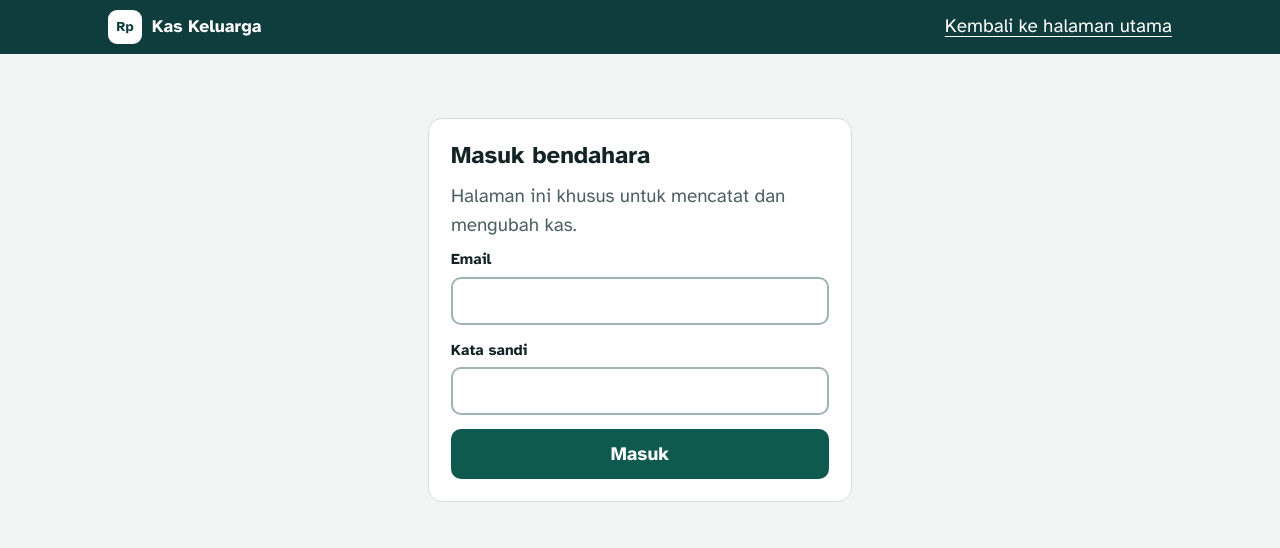
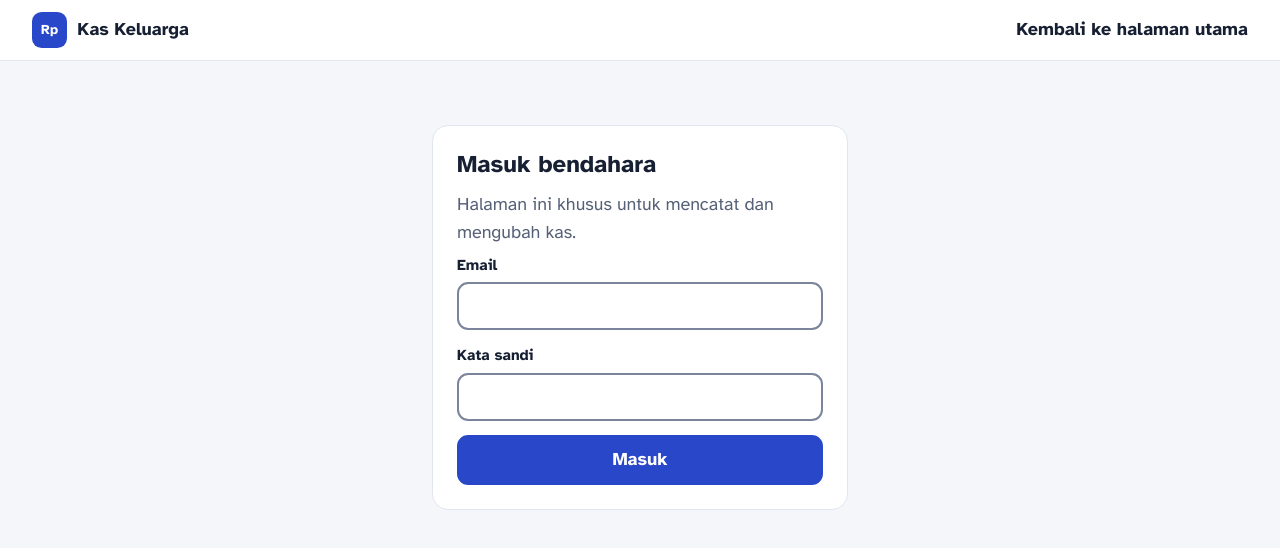
Before and after one commit to Salmakhaira/Bendahara_admin, a Next.js app: page /bendahara in a window 1280 px wide. Shown: the top 548 px of the page. Built offline with nearby package versions, Linux system fonts and the light colour scheme; no server answers.

Commit message:
Update globals.css

```diff
--- a/app/globals.css
+++ b/app/globals.css
@@ -1,191 +1,215 @@
-/* ============ Kas Keluarga — gaya "buku kas" ============
-   Prinsip: mudah dibaca (huruf besar, kontras tinggi), satu elemen yang
-   menonjol (blok saldo), sisanya tenang. Mobile dulu, lalu melebar. */
+/* ============ Kas Keluarga — gaya "buku kas" terang ============
+   Prinsip: terang & lega, huruf besar dengan kontras tinggi (semua pasangan warna
+   lolos WCAG AA), hijau/merah HANYA untuk arti uang masuk/keluar.
+   Semua ukuran memakai rem dan root font ikut lebar layar, jadi tampilan
+   tetap pas di HP, laptop, sampai monitor besar.
+   Ingin ganti warna? Cukup ubah blok :root di bawah ini. */
 
 :root{
-  --latar:#f2f5f4;
-  --kertas:#fff;
-  --tinta:#142426;
-  --redup:#4c5f62;
-  --garis:#d3dedf;
-  --garis-tegas:#9fb2b5;
-  --teal:#0f3d3e;
-  --aksen:#0f5a4f;
-  --masuk:#17753a;
-  --keluar:#b3261e;
-  --fokus:#f5b400;
-  --r:14px;
+  --latar:#f5f6fa;
+  --kertas:#ffffff;
+  --tinta:#172033;
+  --redup:#566178;
+  --garis:#e1e5ee;
+  --garis-tegas:#7a859b;
+
+  --primer:#2848c9;
+  --primer-gelap:#1f3aa6;
+  --primer-bg:#e9eefc;
+
+  --masuk:#0f7a3d;
+  --masuk-bg:#e6f5ec;
+  --keluar:#c0301e;
+  --keluar-bg:#fdebe8;
+  --ubah:#7a5200;
+  --ubah-bg:#fff1cc;
+
+  --fokus:#ffb703;
+  --r:1rem;
+  --r-kecil:.7rem;
 }
+
 *{box-sizing:border-box}
-html{-webkit-text-size-adjust:100%}
-body{margin:0;background:var(--latar);color:var(--tinta);font-size:18px;line-height:1.55;font-variant-numeric:tabular-nums}
-@media (min-width:960px){body{font-size:19px}}
-h1{font-size:clamp(1.6rem,4vw,2.1rem);line-height:1.2;margin:.2em 0 .5em}
+html{font-size:clamp(16px,.45vw + 9.5px,22px);-webkit-text-size-adjust:100%}
+body{margin:0;background:var(--latar);color:var(--tinta);font-size:1.125rem;line-height:1.55;font-variant-numeric:tabular-nums}
+h1{font-size:clamp(1.6rem,3vw,2.1rem);line-height:1.2;margin:.2em 0 .5em}
 h2{font-size:1.3rem;line-height:1.25;margin:0}
 h3{font-size:1.05rem;line-height:1.35;margin:0}
 p{margin:.4em 0}
-code{background:#e6eded;padding:2px 6px;border-radius:6px;font-size:.88em}
-a{color:#0b5cad;font-weight:700}
+code{background:#e8ebf4;padding:.1em .4em;border-radius:.4rem;font-size:.88em}
+a{color:var(--primer);font-weight:700}
 .sr{position:absolute;width:1px;height:1px;overflow:hidden;clip:rect(0 0 0 0);white-space:nowrap}
 .redup{color:var(--redup)}
-a:focus-visible,button:focus-visible,input:focus-visible,select:focus-visible,summary:focus-visible{outline:4px solid var(--fokus);outline-offset:2px}
+a:focus-visible,button:focus-visible,input:focus-visible,select:focus-visible{outline:.25rem solid var(--fokus);outline-offset:2px}
 
 /* ---------- bilah atas ---------- */
-.bar{background:var(--teal);color:#fff;position:sticky;top:0;z-index:20}
-.bar-in{max-width:1120px;margin:0 auto;padding:10px clamp(14px,3vw,28px);display:flex;align-items:center;justify-content:space-between;gap:8px 16px;flex-wrap:wrap}
-.merek{display:flex;align-items:center;gap:10px;color:#fff;text-decoration:none;font-size:1.1rem}
-.logo{display:grid;place-items:center;width:34px;height:34px;border-radius:9px;background:#fff;color:var(--teal);font-size:.85rem;font-weight:700}
-.bar-nav{display:flex;align-items:center;gap:6px 18px;flex-wrap:wrap}
-.bar-nav a:not(.btn){color:#fff;font-weight:400;text-decoration:underline;text-underline-offset:4px}
-@media (max-width:420px){.merek span:last-child{font-size:1rem}.bar-nav{gap:6px 12px}}
+.bar{background:var(--kertas);border-bottom:1px solid var(--garis);position:sticky;top:0;z-index:20}
+.bar-in{max-width:88rem;margin:0 auto;padding:.6rem clamp(.9rem,3vw,2rem);display:flex;align-items:center;justify-content:space-between;gap:.4rem 1rem;flex-wrap:wrap}
+.merek{display:flex;align-items:center;gap:.65rem;color:var(--tinta);text-decoration:none;font-size:1.12rem;font-weight:700}
+.logo{display:grid;place-items:center;width:2.2rem;height:2.2rem;border-radius:.6rem;background:var(--primer);color:#fff;font-size:.85rem;font-weight:700}
+.bar-nav{display:flex;align-items:center;gap:.4rem 1.2rem;flex-wrap:wrap}
+.bar-nav a:not(.btn){color:var(--tinta);font-weight:700;text-decoration:none;padding:.4rem 0}
+.bar-nav a:not(.btn):hover{color:var(--primer);text-decoration:underline;text-underline-offset:.3rem}
+@media (max-width:420px){.bar-nav{gap:.4rem .8rem}.merek{font-size:1rem}.bar-nav .btn.kecil{padding:0 .75rem}.hide-hp{display:none}select{padding-left:.65rem;padding-right:.3rem;font-size:1rem}}
 
 /* ---------- tata letak ---------- */
-.wrap{max-width:1120px;margin:0 auto;padding:18px clamp(14px,3vw,28px) 64px}
-.wrap.sempit{max-width:760px}
-.wrap.tengah{max-width:480px;padding-top:clamp(20px,8vh,72px)}
-.tata{display:grid;gap:16px}
-.samping{display:grid;gap:14px;align-content:start}
+.wrap{max-width:88rem;margin:0 auto;padding:1.2rem clamp(.9rem,3vw,2rem) 4rem}
+.wrap.sempit{max-width:48rem}
+.wrap.tengah{max-width:30rem;padding-top:clamp(1.2rem,8vh,4.5rem)}
+.tata{display:grid;gap:1rem}
+.samping{display:grid;gap:.9rem;align-content:start}
 .utama{min-width:0}
 @media (min-width:960px){
-  .tata{grid-template-columns:350px minmax(0,1fr);gap:28px;align-items:start}
-  .tata.admin{grid-template-columns:400px minmax(0,1fr)}
-  .samping{position:sticky;top:76px}
-  .tata.admin .samping{max-height:calc(100vh - 92px);overflow-y:auto;padding-bottom:4px;scrollbar-width:thin}
+  .tata{grid-template-columns:minmax(19rem,22rem) minmax(0,64rem);justify-content:center;gap:2rem;align-items:start}
+  .tata.admin{grid-template-columns:minmax(21rem,25rem) minmax(0,60rem)}
+  .samping{position:sticky;top:5rem}
 }
+/* form bendahara menempel hanya jika layarnya cukup tinggi; kalau tidak, ikut menggulir biasa */
+@media (min-width:960px) and (max-height:899px){.tata.admin .samping{position:static}}
 
-/* ---------- blok saldo (satu-satunya yang menonjol) ---------- */
-.saldo{background:var(--teal);color:#fff;border-radius:18px;padding:20px 22px 22px}
-.saldo p{margin:0;opacity:.9}
-.saldo strong{display:block;font-size:clamp(2.1rem,9vw,2.8rem);line-height:1.1;margin:4px 0 16px;letter-spacing:-.01em;overflow-wrap:anywhere}
-.saldo.kecil strong{margin-bottom:6px}
-.saldo .akun{font-size:.8rem;opacity:.75;overflow-wrap:anywhere}
-.dua{display:grid;grid-template-columns:1fr 1fr;gap:10px;margin:0}
-.dua div{background:rgba(255,255,255,.12);border-radius:12px;padding:10px 12px}
-.dua dt{font-size:.85rem;opacity:.85}
-.dua dd{margin:0;font-weight:700;font-size:1rem;overflow-wrap:anywhere}
-.jaminan{font-size:.9rem;color:var(--redup);margin:0;padding:0 4px}
-/* di laptop blok saldo ada di kolom samping yang sempit: nominal diperkecil, rincian disusun ke bawah */
+/* ---------- kartu saldo ---------- */
+.saldo{background:var(--primer-bg);border:1px solid #d3dcf6;border-radius:1.2rem;padding:1.25rem 1.3rem 1.2rem}
+.saldo-label{margin:0;color:var(--redup);font-weight:700}
+.saldo-angka{display:block;font-size:clamp(2.1rem,8.5vw,2.9rem);line-height:1.1;margin:.25rem 0 1rem;letter-spacing:-.015em;color:var(--tinta);overflow-wrap:anywhere}
+.batang-wrap{margin-bottom:1rem}
+.batang{display:flex;height:.7rem;border-radius:999px;overflow:hidden;background:#fff}
+.batang .sisa{background:var(--masuk)}
+.batang .pakai{background:var(--keluar)}
+.batang-ket{margin:.35rem 0 0;font-size:.88rem;color:var(--redup)}
+.dua{display:grid;grid-template-columns:1fr;gap:.5rem;margin:0}
+.dua div{display:flex;justify-content:space-between;align-items:baseline;gap:.8rem;background:#fff;border-radius:var(--r-kecil);padding:.6rem .8rem}
+.dua dt{font-size:.85rem;color:var(--redup)}
+.dua dd{margin:0;font-weight:700;font-size:1.02rem;overflow-wrap:anywhere}
+.dua .m dd{color:var(--masuk)}
+.dua .k dd{color:var(--keluar)}
+.saldo .akun{margin:.8rem 0 0;font-size:.82rem;color:var(--redup);overflow-wrap:anywhere}
+.jaminan{font-size:.9rem;color:var(--redup);margin:0;padding:0 .25rem}
 @media (min-width:960px){
-  .saldo strong{font-size:clamp(1.9rem,2.5vw,2.25rem)}
-  .dua{grid-template-columns:1fr}
-  .dua div{display:flex;justify-content:space-between;align-items:baseline;gap:12px}
+  .saldo-angka{font-size:clamp(1.9rem,2.5vw,2.5rem)}
 }
 
 /* ---------- panel & form ---------- */
-.panel{background:var(--kertas);border:1px solid var(--garis);border-radius:var(--r);padding:16px}
-.f{display:block;font-weight:700;font-size:.95rem;margin:0 0 14px}
+.panel{background:var(--kertas);border:1px solid var(--garis);border-radius:var(--r);padding:1.1rem}
+.f{display:block;font-weight:700;font-size:.95rem;margin:0 0 .9rem}
 small{font-weight:400;color:var(--redup);font-size:.85em}
-.wajib{font-size:.78rem;color:var(--keluar);margin-left:6px}
-input,select{display:block;width:100%;min-height:48px;font:inherit;font-weight:400;padding:8px 12px;margin-top:5px;border:2px solid var(--garis-tegas);border-radius:10px;background:#fff;color:var(--tinta)}
-input[type=file]{padding:9px 10px;font-size:.9rem}
-.grid2{display:grid;gap:0 12px}
+.wajib{font-size:.78rem;color:var(--keluar);margin-left:.4rem}
+input,select{display:block;width:100%;min-height:3rem;font:inherit;font-weight:400;padding:.5rem .8rem;margin-top:.3rem;border:2px solid var(--garis-tegas);border-radius:var(--r-kecil);background:#fff;color:var(--tinta)}
+input:hover,select:hover{border-color:var(--primer)}
+input[type=file]{padding:.55rem .65rem;font-size:.9rem}
+.grid2{display:grid;gap:0 .8rem}
 @media (min-width:520px){.grid2{grid-template-columns:1fr 1fr}}
 
-.filter{display:grid;grid-template-columns:1fr 1fr;gap:0 12px;margin-bottom:16px;padding-bottom:6px}
-.filter .f{margin-bottom:12px}
+.filter{display:grid;grid-template-columns:1.25fr 1fr;gap:0 .8rem;margin-bottom:1rem;padding-bottom:.4rem}
+.filter .f{margin-bottom:.8rem}
 .filter .cari,.filter-aksi{grid-column:1 / -1}
-.filter-aksi{display:flex;gap:10px;margin-bottom:10px}
-.filter-aksi .btn{flex:1}
-@media (min-width:560px){.filter-aksi .btn{flex:none}}
+.filter-aksi{display:flex;gap:.6rem;margin-bottom:.6rem}
+.filter-aksi .btn{flex:1;white-space:nowrap}
+.filter-aksi .btn.garis{flex:none;padding:0 .9rem}
+@media (min-width:560px){.filter{grid-template-columns:1fr 1fr}.filter-aksi .btn{flex:none}}
 @media (min-width:1100px){
-  .filter{grid-template-columns:minmax(170px,1fr) minmax(170px,1fr) minmax(0,1.5fr)}
+  .filter{grid-template-columns:minmax(10rem,1fr) minmax(10rem,1fr) minmax(0,1.5fr)}
   .filter .cari{grid-column:auto}
 }
 
-.form h2{margin-bottom:12px}
-fieldset{border:0;padding:0;margin:0 0 14px;min-width:0}
-legend{font-weight:700;font-size:.95rem;padding:0;margin-bottom:5px}
-.segmen{display:grid;grid-template-columns:1fr 1fr;gap:10px}
+.form h2{margin-bottom:.8rem}
+fieldset{border:0;padding:0;margin:0 0 .9rem;min-width:0}
+legend{font-weight:700;font-size:.95rem;padding:0;margin-bottom:.3rem}
+.segmen{display:grid;grid-template-columns:1fr 1fr;gap:.6rem}
 .segmen legend{grid-column:1 / -1}
-.pilih{position:relative;margin:0;text-align:center;padding:12px 6px;border:2px solid var(--garis-tegas);border-radius:10px;background:#fff;cursor:pointer;font-weight:700;font-size:.98rem}
+.pilih{position:relative;margin:0;text-align:center;padding:.75rem .4rem;border:2px solid var(--garis-tegas);border-radius:var(--r-kecil);background:#fff;cursor:pointer;font-weight:700;font-size:.98rem}
 .pilih input{position:absolute;opacity:0;width:1px;min-height:0;height:1px;margin:0}
-.pilih.masuk{border-color:var(--masuk);background:var(--masuk);color:#fff}
-.pilih.keluar{border-color:var(--keluar);background:var(--keluar);color:#fff}
-.pilih:focus-within{outline:4px solid var(--fokus);outline-offset:2px}
-.centang{display:flex;gap:12px;align-items:center;font-weight:400;margin:-4px 0 14px}
-.centang input{width:26px;min-height:26px;height:26px;margin:0}
-.form-aksi{display:grid;gap:10px;margin-top:4px}
+.pilih.masuk{border-color:var(--masuk);background:var(--masuk-bg);color:var(--masuk)}
+.pilih.keluar{border-color:var(--keluar);background:var(--keluar-bg);color:var(--keluar)}
+.pilih:focus-within{outline:.25rem solid var(--fokus);outline-offset:2px}
+.centang{display:flex;gap:.75rem;align-items:center;font-weight:400;margin:-.2rem 0 .9rem}
+.centang input{width:1.6rem;min-height:1.6rem;height:1.6rem;margin:0}
+.form-aksi{display:grid;gap:.6rem;margin-top:.3rem}
 
 /* ---------- tombol ---------- */
-.btn{display:inline-flex;align-items:center;justify-content:center;min-height:50px;padding:0 20px;font:inherit;font-weight:700;background:var(--aksen);color:#fff;border:2px solid var(--aksen);border-radius:10px;text-decoration:none;text-align:center;cursor:pointer;line-height:1.2}
-.btn:hover{filter:brightness(1.08)}
+.btn{display:inline-flex;align-items:center;justify-content:center;min-height:3.1rem;padding:0 1.3rem;font:inherit;font-weight:700;background:var(--primer);color:#fff;border:2px solid var(--primer);border-radius:var(--r-kecil);text-decoration:none;text-align:center;cursor:pointer;line-height:1.2}
+.btn:hover{background:var(--primer-gelap);border-color:var(--primer-gelap)}
 .btn:disabled{opacity:.55;cursor:not-allowed}
-.btn.blok{display:flex;width:100%;margin-top:12px}
-.btn.garis{background:#fff;color:var(--tinta);border-color:var(--garis-tegas)}
-.btn.bahaya{background:var(--keluar);border-color:var(--keluar)}
-.btn.terang{background:#fff;color:var(--teal);border-color:#fff}
-.btn.kecil{min-height:40px;padding:0 14px;font-size:.92rem}
+.btn.blok{display:flex;width:100%;margin-top:.8rem}
+.btn.garis{background:#fff;color:var(--primer);border-color:#b7c3ea}
+.btn.garis:hover{background:var(--primer-bg);border-color:var(--primer)}
+.btn.bahaya{background:#fff;color:var(--keluar);border-color:#efb5ad}
+.btn.bahaya:hover{background:var(--keluar-bg);border-color:var(--keluar)}
+.btn.terang{background:#fff;color:var(--primer);border-color:var(--primer)}
+.btn.terang:hover{background:var(--primer-bg)}
+.btn.kecil{min-height:2.5rem;padding:0 .95rem;font-size:.92rem}
 
 /* ---------- ringkasan bulan ---------- */
-.bulan{background:var(--kertas);border:1px solid var(--garis);border-radius:var(--r);padding:14px 16px 6px;margin-bottom:16px}
-.bulan h2{margin-bottom:6px}
-.bulan dl{display:grid;grid-template-columns:1fr 1fr;gap:0 16px;margin:0}
-.bulan dl div{padding:8px 0;border-top:1px solid var(--garis)}
+.bulan{background:var(--kertas);border:1px solid var(--garis);border-radius:var(--r);padding:.9rem 1.1rem .4rem;margin-bottom:1rem}
+.bulan h2{margin-bottom:.4rem}
+.bulan dl{display:grid;grid-template-columns:1fr 1fr;gap:0 1rem;margin:0}
+.bulan dl div{padding:.5rem 0;border-top:1px solid var(--garis)}
 .bulan dt{font-size:.88rem;color:var(--redup)}
 .bulan dd{margin:0;font-weight:700;font-size:1.05rem;overflow-wrap:anywhere}
 .bulan .m dd{color:var(--masuk)}
 .bulan .k dd{color:var(--keluar)}
-@media (min-width:700px){.bulan dl{grid-template-columns:repeat(4,1fr)}.bulan dl div{border-top:0;padding-top:4px}}
+@media (min-width:700px){.bulan dl{grid-template-columns:repeat(4,1fr)}.bulan dl div{border-top:0;padding-top:.2rem}}
 
 /* ---------- daftar (buku kas) ---------- */
-.alat{display:flex;align-items:center;justify-content:space-between;gap:10px 16px;flex-wrap:wrap}
-.alat-btn{display:flex;gap:8px}
-.hitung{color:var(--redup);font-size:.9rem;margin:2px 0 10px}
+.alat{display:flex;align-items:center;justify-content:space-between;gap:.6rem 1rem;flex-wrap:wrap}
+.alat-btn{display:flex;gap:.5rem}
+.hitung{color:var(--redup);font-size:.9rem;margin:.1rem 0 .7rem}
 .buku{background:var(--kertas);border:1px solid var(--garis);border-radius:var(--r);overflow:hidden}
-.kosong{background:var(--kertas);border:1px dashed var(--garis-tegas);border-radius:var(--r);padding:22px;text-align:center;color:var(--redup)}
+.kosong{background:var(--kertas);border:1px dashed var(--garis-tegas);border-radius:var(--r);padding:1.4rem;text-align:center;color:var(--redup)}
 
-.tx{display:grid;grid-template-columns:1fr auto;grid-template-areas:"tgl jumlah" "isi isi" "aksi aksi";gap:2px 14px;padding:14px 16px;border-top:1px solid var(--garis);border-left:6px solid var(--masuk)}
+.tx{display:grid;grid-template-columns:2.75rem minmax(0,1fr);grid-template-areas:"ikon kanan" "isi isi" "aksi aksi";gap:.35rem .8rem;padding:.95rem 1.1rem;border-top:1px solid var(--garis);align-items:center}
 .tx:first-child{border-top:0}
-.tx.keluar{border-left-color:var(--keluar)}
-.tx-tgl{grid-area:tgl;display:flex;flex-wrap:wrap;align-items:baseline;gap:0 10px;font-size:.92rem;color:var(--redup)}
-.tx-tgl time{font-weight:700;color:var(--tinta)}
-.tipe{font-weight:700}
-.tx.masuk .tipe,.tx.masuk .tx-jumlah{color:var(--masuk)}
-.tx.keluar .tipe,.tx.keluar .tx-jumlah{color:var(--keluar)}
-.tx-jumlah{grid-area:jumlah;font-size:1.3rem;font-weight:700;text-align:right;white-space:nowrap}
+.ikon{grid-area:ikon;display:grid;place-items:center;width:2.75rem;height:2.75rem;border-radius:50%;font-size:1.25rem;font-weight:700}
+.tx.masuk .ikon{background:var(--masuk-bg);color:var(--masuk)}
+.tx.keluar .ikon{background:var(--keluar-bg);color:var(--keluar)}
+.tx-kanan{grid-area:kanan;line-height:1.3}
+.tx-kanan time{display:block;font-size:.88rem;color:var(--redup)}
+.tx-jumlah{font-size:1.3rem;font-weight:700;white-space:nowrap}
+.tx.masuk .tx-jumlah{color:var(--masuk)}
+.tx.keluar .tx-jumlah{color:var(--keluar)}
 .tx-isi{grid-area:isi;min-width:0;overflow-wrap:anywhere}
-.tx-pihak{margin:2px 0 0;color:var(--redup);font-size:.95rem}
+.tx-pihak{margin:.15rem 0 0;color:var(--redup);font-size:.95rem}
 .tx-pihak b{color:var(--tinta)}
-.tx-meta{display:flex;flex-wrap:wrap;align-items:center;gap:6px 14px;margin-top:8px;font-size:.92rem}
-.lencana{background:#e3eeee;border-radius:999px;padding:1px 12px;font-size:.85rem;font-weight:700}
-.tx-aksi{grid-area:aksi;display:flex;gap:10px;margin-top:10px}
+.tx-meta{display:flex;flex-wrap:wrap;align-items:center;gap:.4rem .9rem;margin-top:.5rem;font-size:.92rem}
+.lencana{background:var(--primer-bg);color:var(--primer-gelap);border-radius:999px;padding:.05rem .75rem;font-size:.85rem;font-weight:700}
+.tx-aksi{grid-area:aksi;display:flex;gap:.6rem;margin-top:.4rem}
 @media (min-width:640px){
-  .tx{grid-template-columns:150px minmax(0,1fr) auto;grid-template-areas:"tgl isi jumlah" "tgl isi aksi";gap:4px 20px;padding:16px 20px}
-  .tx-tgl{flex-direction:column;align-items:flex-start;gap:2px}
-  .tx-jumlah{font-size:1.25rem}
-  .tx-aksi{margin-top:6px;justify-content:flex-end;align-self:end}
+  .tx{grid-template-columns:2.75rem minmax(0,1fr) auto;grid-template-areas:"ikon isi kanan" "ikon isi aksi";gap:.35rem 1.1rem;padding:1.05rem 1.3rem;align-items:start}
+  .tx-kanan{text-align:right}
+  .tx-aksi{margin-top:.2rem;justify-content:flex-end;align-self:end}
 }
 
 /* ---------- riwayat ---------- */
-.pengantar{color:var(--redup);margin-bottom:18px}
-.log{padding:14px 16px;border-top:1px solid var(--garis);border-left:6px solid var(--masuk)}
+.pengantar{color:var(--redup);margin-bottom:1.1rem}
+.log{padding:.95rem 1.1rem;border-top:1px solid var(--garis)}
 .log:first-child{border-top:0}
-.log.ubah{border-left-color:#b7791f}
-.log.hapus{border-left-color:var(--keluar)}
-.log-kepala{display:flex;justify-content:space-between;gap:4px 12px;flex-wrap:wrap;font-size:.92rem;color:var(--redup)}
-.aksi-tag{font-weight:700;color:var(--tinta)}
-.log-isi{margin:4px 0 0}
-.log ul{margin:6px 0 0;padding-left:20px}
+.log-kepala{display:flex;justify-content:space-between;align-items:center;gap:.3rem .8rem;flex-wrap:wrap;font-size:.92rem;color:var(--redup)}
+.aksi-tag{font-weight:700;border-radius:999px;padding:.05rem .8rem;background:var(--masuk-bg);color:var(--masuk)}
+.log.ubah .aksi-tag{background:var(--ubah-bg);color:var(--ubah)}
+.log.hapus .aksi-tag{background:var(--keluar-bg);color:var(--keluar)}
+.log-isi{margin:.4rem 0 0}
+.log ul{margin:.4rem 0 0;padding-left:1.3rem}
 
 /* ---------- login ---------- */
-.masuk-kartu{padding:22px}
+.masuk-kartu{padding:1.5rem}
 .masuk-kartu h1{font-size:1.5rem;margin-top:0}
 
 /* ---------- pemberitahuan ---------- */
-.notif{border-radius:10px;padding:12px 14px;margin:12px 0;font-weight:700;font-size:.95rem}
-.notif.ok{background:#dff3e5;color:#0d4f27}
-.notif.err{background:#fde4e1;color:#7a1610}
-.notif.info{background:#e3eeee;color:#12363a}
+.notif{border-radius:var(--r-kecil);padding:.75rem .9rem;margin:.8rem 0;font-weight:700;font-size:.95rem}
+.notif.ok{background:var(--masuk-bg);color:#0b5a2d}
+.notif.err{background:var(--keluar-bg);color:#8f1f10}
+.notif.info{background:var(--primer-bg);color:var(--primer-gelap)}
 
 /* ---------- cetak ---------- */
 @media print{
-  body{background:#fff;font-size:11pt}
-  .bar,.filter,.alat-btn,.tx-aksi,.jaminan,.btn{display:none!important}
+  html{font-size:12pt}
+  body{background:#fff}
+  .bar,.filter,.alat-btn,.tx-aksi,.jaminan,.btn,.batang-wrap{display:none!important}
   .tata{display:block}
-  .saldo{background:#fff;color:#000;border:2px solid #000;margin-bottom:12px}
+  .saldo{background:#fff;border:2px solid #000;margin-bottom:.8rem}
   .dua div{background:#eee}
   .buku{border:0}
   .tx{break-inside:avoid;border-bottom:1px solid #999}
-  .tx.masuk .tipe,.tx.keluar .tipe,.tx.masuk .tx-jumlah,.tx.keluar .tx-jumlah{color:#000}
+  .tx .ikon{background:#eee!important;color:#000!important}
+  .tx.masuk .tx-jumlah,.tx.keluar .tx-jumlah,.dua .m dd,.dua .k dd{color:#000}
 }
 @media (prefers-reduced-motion:reduce){*{scroll-behavior:auto!important;transition:none!important}}
```
